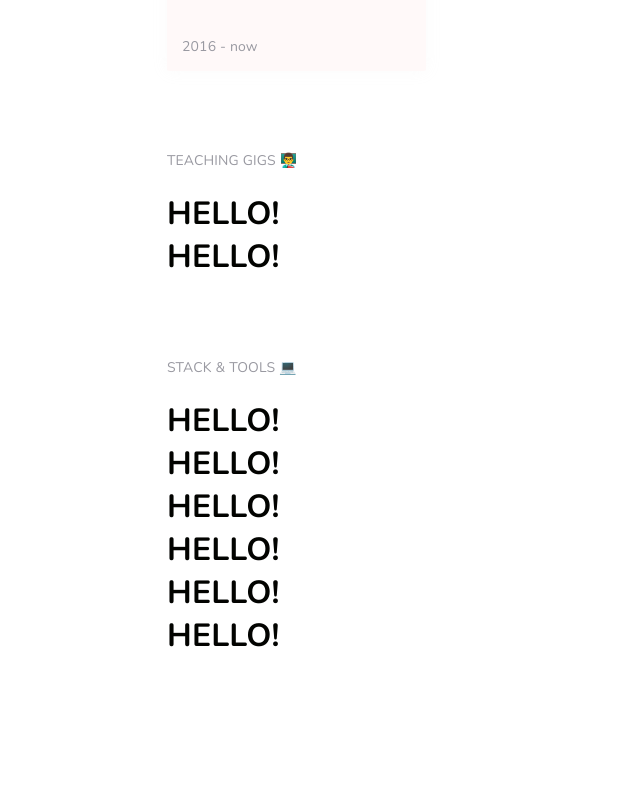
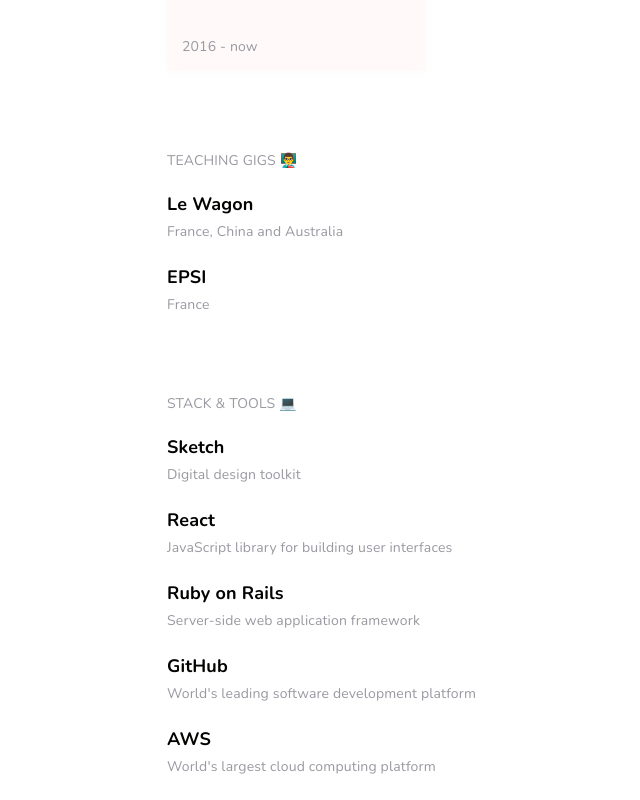
Before and after one commit to CharlyMartin/portfolio-old, a React app: page / in a window 1280 px wide. Shown: the part 880-1680 px from the top of the page, without its empty margins (323-963 px from the left). Before the commit the page ends 1537 px from the top, so only its background shows below. Built offline with nearby package versions, Linux system fonts and the light colour scheme.

Commit message:
list-item design done

```diff
--- a/assets/stylesheets/application.scss
+++ b/assets/stylesheets/application.scss
@@ -11,6 +11,7 @@
 @import 'components/header';
 @import 'components/sidebar';
 @import 'components/project';
+@import 'components/item';
 
 // Pages
 @import 'pages/home';
--- /dev/null
+++ b/assets/stylesheets/components/_item.scss
@@ -0,0 +1,35 @@
+.item {
+  display: flex;
+  align-items: center;
+  margin-bottom: 24px;
+  transform: translateX(-54px);
+  transition: all 200ms ease;
+  &:hover {
+    transform: translateX(0);
+  }
+
+  &:hover img {
+    visibility: visible;
+  }
+}
+
+.item-logo img {
+  width: 30px;
+  margin-right: 24px;
+  visibility: hidden;
+  // transform: translateX(-20px);
+  // overflow: hidden;
+}
+
+.item-name {
+  color: $gray-darker;
+  font-size: $h4-size;
+  font-weight: 700;
+  margin-bottom: 6px;
+}
+
+.item-description {
+  color: $gray;
+  font-size: $paragraph-small-size;
+  font-weight: 300;
+}
--- a/assets/stylesheets/components/_project.scss
+++ b/assets/stylesheets/components/_project.scss
@@ -60,7 +60,7 @@
   color: $gray-darker;
   font-size: $h4-size;
   font-weight: 700;
-  margin-bottom: 10px;
+  margin-bottom: 6px;
 }
 
 .project-description {
--- a/assets/stylesheets/components/_sidebar.scss
+++ b/assets/stylesheets/components/_sidebar.scss
@@ -19,13 +19,14 @@
   justify-content: space-between;
   min-height: $banner-height-padded;
   padding: $banner-padding;
+  z-index: 1;
 }
 
 .sidebar-links a {
   font-weight: 300;
   font-size: $paragraph-small-size;
   color: $gray;
-  transition: all 0.1s ease;
+  transition: all 100ms ease;
   &:hover {
     padding-left: 4px;
   }
--- a/data/companies.js
+++ b/data/companies.js
@@ -1,13 +1,13 @@
 export default [
   {
     name: "Le Wagon",
-    places: "France, China and Australia",
+    description: "France, China and Australia",
     url: "https://www.lewagon.com/",
     logo: "/assets/images/companies/lewagon.png"
   },
   {
     name: "EPSI",
-    places: "France",
+    description: "France",
     url: "http://www.epsi.fr/",
     logo: "/assets/images/companies/epsi.png"
   }
--- a/data/tools.js
+++ b/data/tools.js
@@ -1,38 +1,38 @@
 export default [
   {
     name: "Sketch",
-    about: "Digital design toolkit",
+    description: "Digital design toolkit",
     url: "https://www.sketchapp.com/",
-    logo: "assets/images/tools/sketch.svg"
+    logo: "assets/images/tools/sketch.png"
   },
   {
     name: "React",
-    about: "JavaScript library for building user interfaces",
+    description: "JavaScript library for building user interfaces",
     url: "https://reactjs.org/",
-    logo: "assets/images/tools/react.svg"
+    logo: "assets/images/tools/react.png"
   },
-  {
-    name: "Redux",
-    about: "Predictable state container for JavaScript apps",
-    url: "https://redux.js.org/",
-    logo: "assets/images/tools/redux.svg"
-  },
+  // {
+  //   name: "Redux",
+  //   description: "Predictable state container for JavaScript apps",
+  //   url: "https://redux.js.org/",
+  //   logo: "assets/images/tools/redux.png"
+  // },
   {
     name: "Ruby on Rails",
-    about: "Server-side web application framework",
+    description: "Server-side web application framework",
     url: "https://rubyonrails.org/",
-    logo: "assets/images/tools/rails.svg"
+    logo: "assets/images/tools/ruby.png"
   },
   {
     name: "GitHub",
-    about: "World's leading software development platform",
+    description: "World's leading software development platform",
     url: "https://github.com/",
-    logo: "assets/images/tools/github.svg"
+    logo: "assets/images/tools/github.png"
   },
   {
     name: "AWS",
-    about: "World's largest cloud computing platform",
+    description: "World's largest cloud computing platform",
     url: "https://aws.amazon.com/",
-    logo: "assets/images/tools/aws.svg"
+    logo: "assets/images/tools/aws.png"
   },
 ];
--- a/src/components/item.jsx
+++ b/src/components/item.jsx
@@ -2,7 +2,18 @@
 
 function Item(props) {
   return (
-    <h1>HELLO!</h1>
+    <a href={props.data.url} target="_blank" rel="noopener noreferrer">
+      <div className="item">
+        <div className="item-logo">
+          <img src={props.data.logo} alt={props.data.name}/>
+        </div>
+
+        <div className="item-info">
+          <h4 className="item-name">{props.data.name}</h4>
+          <p className="item-description">{props.data.description}</p>
+        </div>
+      </div>
+    </a>
   );
 }
 
```
Also changed, not shown: assets/images/tools/aws.png (renamed from assets/images/tools/amazon.png).
